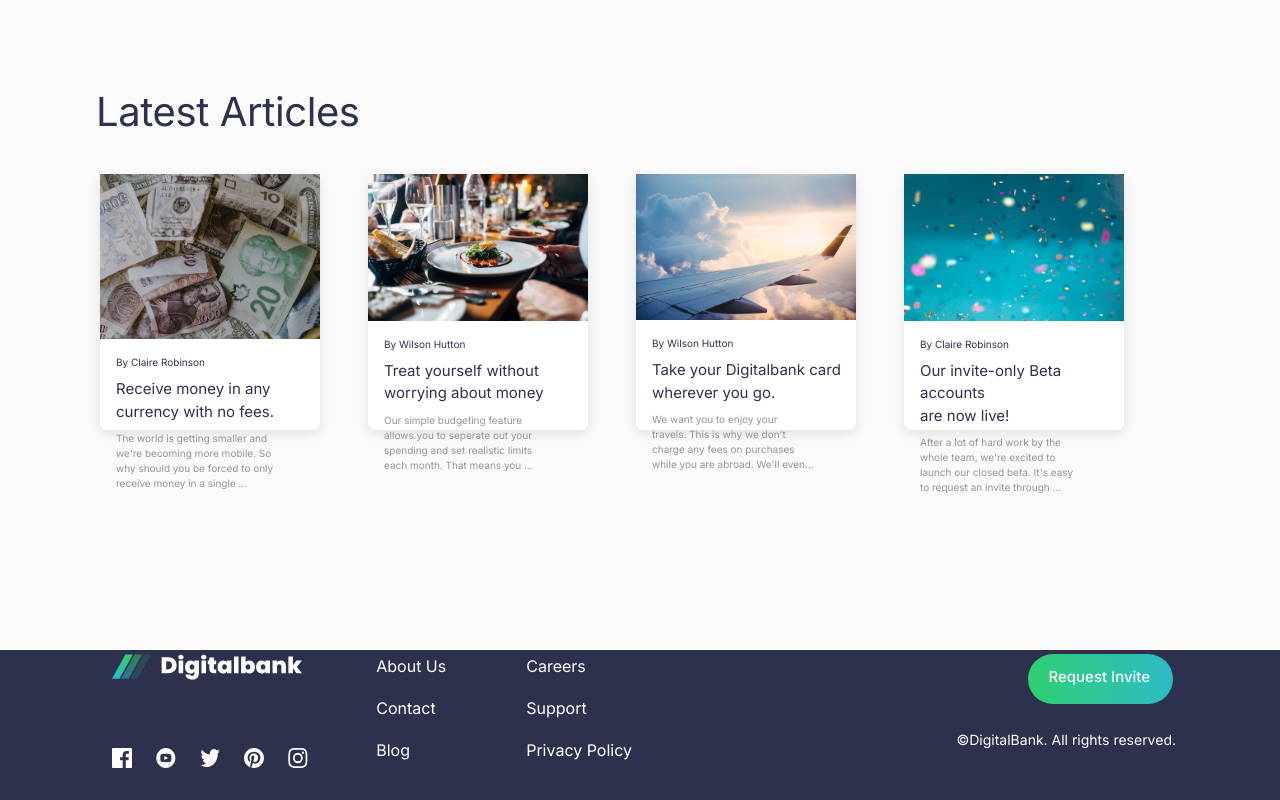
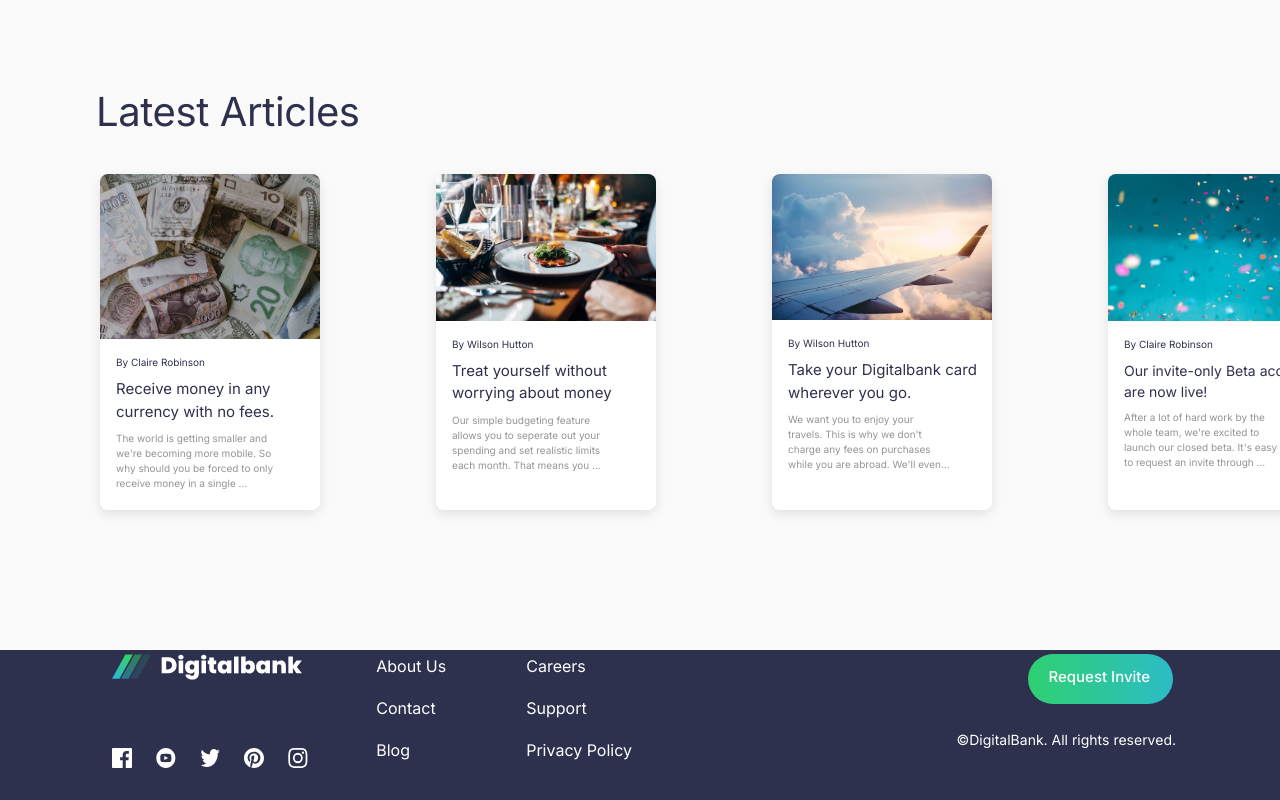
Before and after one commit to Developer-Lounge/digital-bank, a Next.js app: page / in a window 1280 px wide. Shown: the part 1398-2198 px from the top of the page. Built offline with nearby package versions, Linux system fonts and the light colour scheme.

Commit message:
git commit -m "fix: adjust image sizes and positions in the hero section"

```diff
--- a/src/app/page.tsx
+++ b/src/app/page.tsx
@@ -143,9 +143,10 @@
             Latest Articles
           </p>
 
-          <div className="flex gap-12 ml-1">
-            <div className=" w-55 h-64 bg-[#FFFFFF] shadow-[0_4px_12px_rgba(0,0,0,0.1)] rounded-lg">
+          <div className="flex gap-29 ml-1">
+            <div className=" w-55 h-84  bg-[#FFFFFF] shadow-[0_4px_12px_rgba(0,0,0,0.1)] rounded-lg">
               <Image
+                className="rounded-t-lg"
                 src="/image-currency.jpg"
                 alt="currency"
                 width={220}
@@ -155,16 +156,20 @@
                 By Claire Robinson
               </p>
               <p className="text-[#2D314D] text-[15px] mt-2 ml-4">
-                Receive money in any <br/>currency with no fees.
+                Receive money in any <br />
+                currency with no fees.
               </p>
               <p className="text-[#949494] text-[10px] mt-2 ml-4">
-                The world is getting smaller and <br/> we're becoming more mobile. So <br/>why
-                should you be forced to only <br/> receive money in a single ...
+                The world is getting smaller and <br /> we're becoming more
+                mobile. So <br />
+                why should you be forced to only <br /> receive money in a
+                single ...
               </p>
             </div>
 
-            <div className=" w-55 h-64 bg-[#FFFFFF] shadow-[0_4px_12px_rgba(0,0,0,0.1)] rounded-lg ">
+            <div className=" w-55 h-84 bg-[#FFFFFF] shadow-[0_4px_12px_rgba(0,0,0,0.1)] rounded-lg ">
               <Image
+                className="rounded-t-lg"
                 src="/image-restaurant.jpg"
                 alt="restaurant"
                 width={220}
@@ -174,15 +179,21 @@
                 By Wilson Hutton
               </p>
               <p className="text-[#2D314D] text-[15px] mt-2 ml-4">
-                Treat yourself without <br/>worrying about money
+                Treat yourself without <br />
+                worrying about money
               </p>
               <p className="text-[#949494] text-[10px] mt-2 ml-4">
-                Our simple budgeting feature <br/> allows you to seperate out your<br/>spending and set realistic limits <br/> each month. That means you ...
+                Our simple budgeting feature <br /> allows you to seperate out
+                your
+                <br />
+                spending and set realistic limits <br /> each month. That means
+                you ...
               </p>
             </div>
 
-            <div className=" w-55 h-64 bg-[#FFFFFF] shadow-[0_4px_12px_rgba(0,0,0,0.1)] rounded-lg ">
+            <div className=" w-55 h-84 bg-[#FFFFFF] shadow-[0_4px_12px_rgba(0,0,0,0.1)] rounded-lg ">
               <Image
+                className="rounded-t-lg"
                 src="/image-plane.jpg"
                 alt="plane"
                 width={220}
@@ -192,15 +203,20 @@
                 By Wilson Hutton
               </p>
               <p className="text-[#2D314D] text-[15px] mt-2 ml-4">
-                Take your Digitalbank card <br/>wherever you go.
+                Take your Digitalbank card <br />
+                wherever you go.
               </p>
               <p className="text-[#949494] text-[10px] mt-2 ml-4">
-                We want you to enjoy your<br/> travels. This is why we don't <br/>charge any fees  on purchases<br/> while you are abroad. We'll even...
+                We want you to enjoy your
+                <br /> travels. This is why we don't <br />
+                charge any fees on purchases
+                <br /> while you are abroad. We'll even...
               </p>
             </div>
 
-            <div className=" w-55 h-64 bg-[#FFFFFF] shadow-[0_4px_12px_rgba(0,0,0,0.1)] rounded-lg">
+            <div className=" w-55 h-84 bg-[#FFFFFF] shadow-[0_4px_12px_rgba(0,0,0,0.1)] rounded-lg">
               <Image
+                className="rounded-t-lg"
                 src="/image-confetti.jpg"
                 alt="confetti"
                 width={220}
@@ -209,14 +225,17 @@
               <p className="text-[#2D314D] text-[10px] mt-4 ml-4">
                 By Claire Robinson
               </p>
-              <p className="text-[#2D314D] text-[15px] mt-2 ml-4">
-               Our invite-only Beta accounts <br/>are now live!
+              <p className="text-[#2D314D] text-[14px] mt-2 ml-4">
+                Our invite-only Beta accounts <br />
+                are now live!
               </p>
               <p className="text-[#949494] text-[10px] mt-2 ml-4">
-                After a lot of hard work by the <br/> whole team, we're excited to <br/>launch our closed beta. It's easy <br/> to request an invite through ...
+                After a lot of hard work by the <br /> whole team, we're excited
+                to <br />
+                launch our closed beta. It's easy <br /> to request an invite
+                through ...
               </p>
             </div>
-
           </div>
         </div>
       </div>
```
